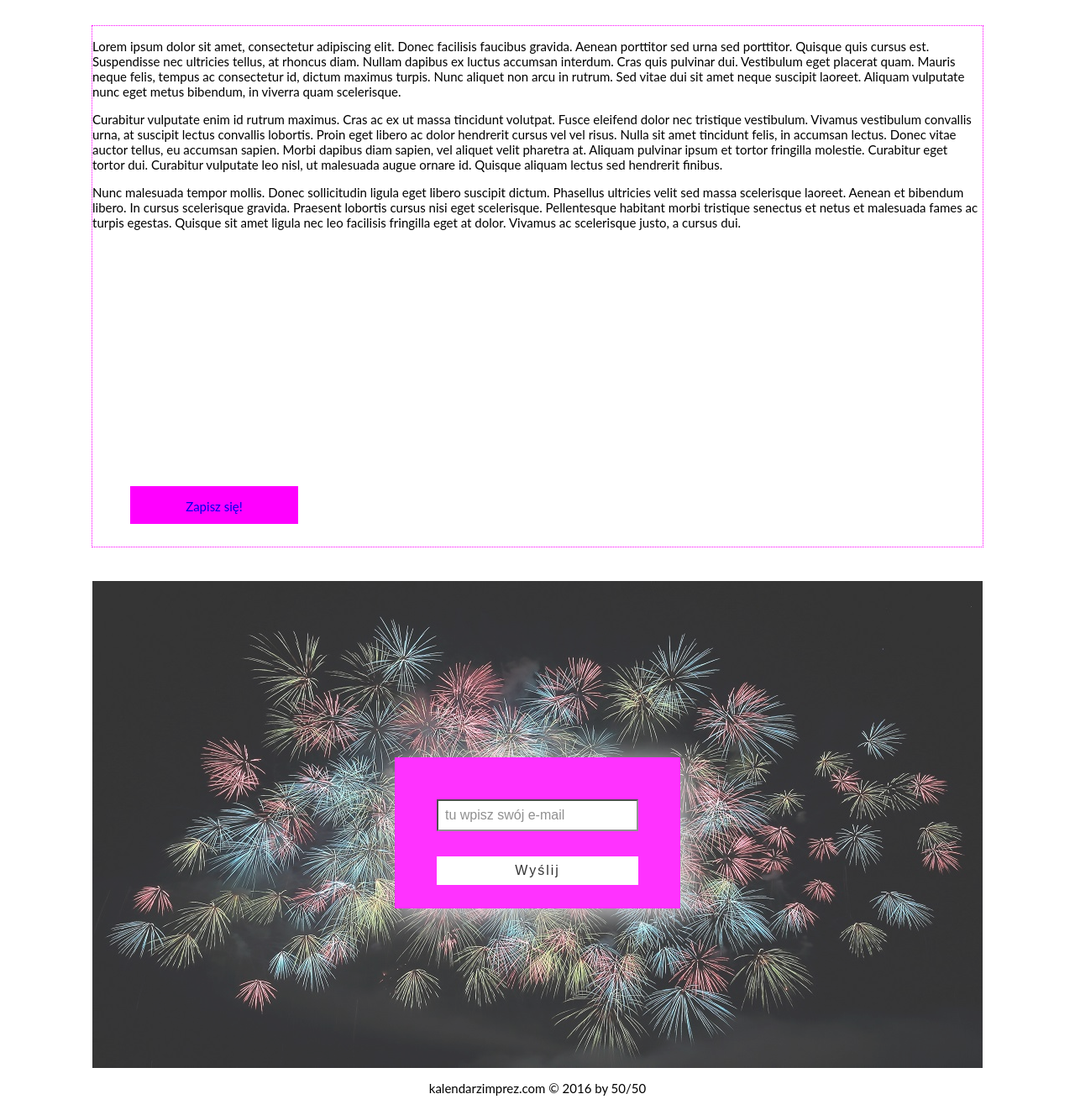
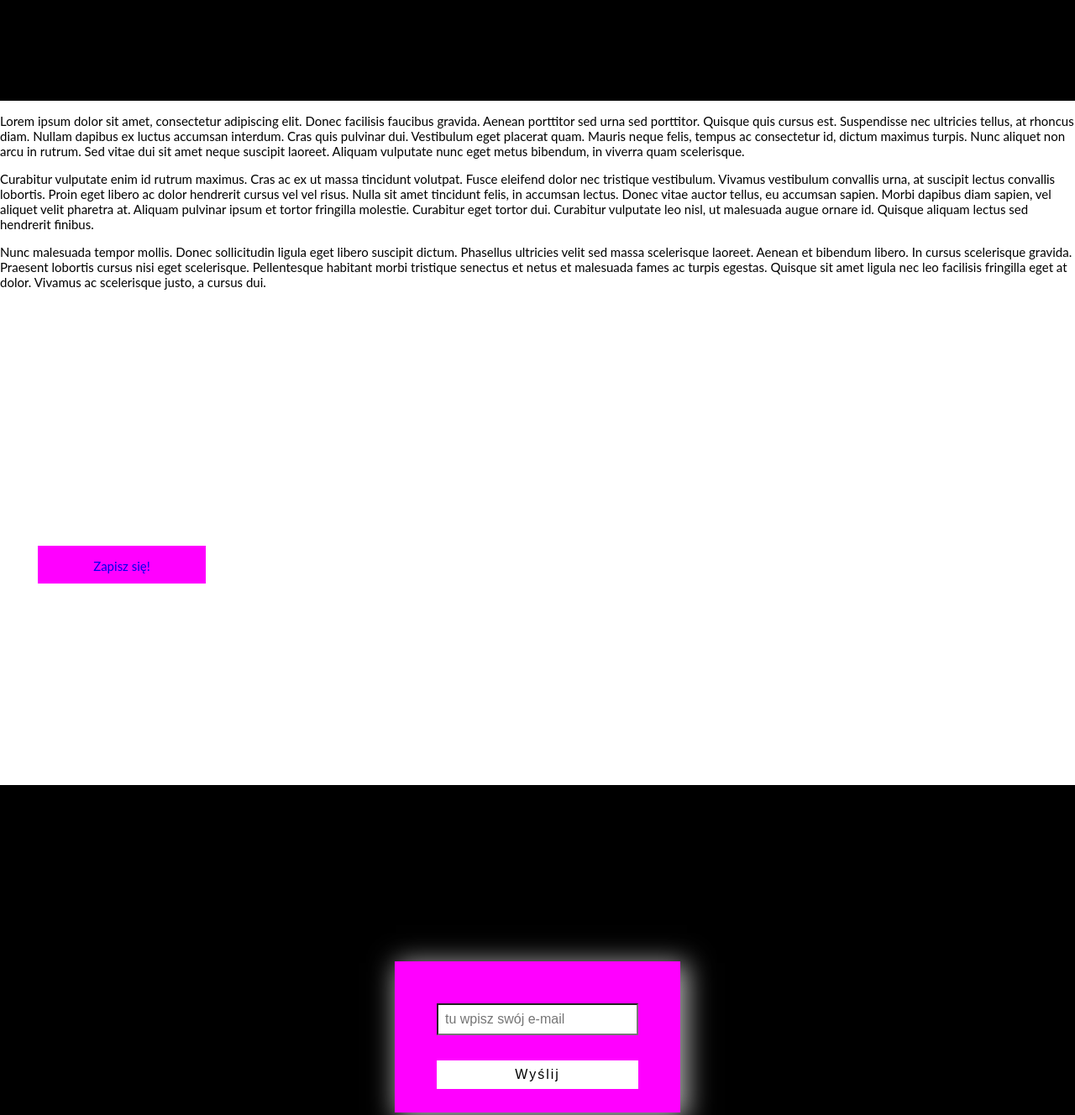
Before and after one commit to infoshareacademy/jfdd3-events, a plain HTML site: page index.html in a window 1280 px wide. Shown: the part 720-2048 px from the top of the page at 84% size. Drawn offline with Linux system fonts and the light colour scheme.

Commit message:
nowy początek - 16.05 cz2

```diff
--- a/index.html
+++ b/index.html
@@ -3,16 +3,14 @@
 <head>
     <meta charset="UTF-8">
     <title>Landing Page Event</title>
+    <link rel="stylesheet" href="css_reset.css">
     <link rel="stylesheet" href="style-zajawka.css">
     <link rel="stylesheet" href="style-oferta.css">
     <link rel="stylesheet" href="style-zapisz-sie.css">
     <link rel="stylesheet" href="style-nawigacja.css">
 </head>
 <body>
-<header>
-    <div class="logo">kalendarz imprez</div>
 
-</header>
 <nav>
     <ol>
 
--- /dev/null
+++ b/reset_css.css
@@ -0,0 +1,48 @@
+/* http://meyerweb.com/eric/tools/css/reset/
+   v2.0 | 20110126
+   License: none (public domain)
+*/
+
+html, body, div, span, applet, object, iframe,
+h1, h2, h3, h4, h5, h6, p, blockquote, pre,
+a, abbr, acronym, address, big, cite, code,
+del, dfn, em, img, ins, kbd, q, s, samp,
+small, strike, strong, sub, sup, tt, var,
+b, u, i, center,
+dl, dt, dd, ol, ul, li,
+fieldset, form, label, legend,
+table, caption, tbody, tfoot, thead, tr, th, td,
+article, aside, canvas, details, embed,
+figure, figcaption, footer, header, hgroup,
+menu, nav, output, ruby, section, summary,
+time, mark, audio, video {
+    margin: 0;
+    padding: 0;
+    border: 0;
+    font-size: 100%;
+    font: inherit;
+    vertical-align: baseline;
+}
+/* HTML5 display-role reset for older browsers */
+article, aside, details, figcaption, figure,
+footer, header, hgroup, menu, nav, section {
+    display: block;
+}
+body {
+    line-height: 1;
+}
+ol, ul {
+    list-style: none;
+}
+blockquote, q {
+    quotes: none;
+}
+blockquote:before, blockquote:after,
+q:before, q:after {
+    content: '';
+    content: none;
+}
+table {
+    border-collapse: collapse;
+    border-spacing: 0;
+}
--- a/style-nawigacja.css
+++ b/style-nawigacja.css
@@ -9,8 +9,8 @@ body
 
 main
 {
-    width: 1100px;
-    padding: 20px;
+    width: 100%;
+    padding: 0;
     background-color: transparent;
     margin-right: auto;
     margin-left: auto;
--- a/style-oferta.css
+++ b/style-oferta.css
@@ -1,15 +1,13 @@
 #oferta
 {
-    width: 1060px;
-    position: relative;
-    border: dotted 1px;
-    border-color: magenta;
-    top: 40px;
+    background-color: white;
+    width: 100vw;
+    height: 100vh;
     margin-left: auto;
     margin-right: auto;
-    min-height: 620px;
+
 }
-.oferta
+/*.oferta
 {
     position: relative;
 }
@@ -28,4 +26,4 @@
     border: 5px solid red;
     width: 500px;
     float: left;
-}
+}*/
--- a/style-zajawka.css
+++ b/style-zajawka.css
@@ -1,22 +1,22 @@
 #zajawka
 {
-    background-image: url(images/001.jpg);
+    /*background-image: url(images/001.jpg);*/
+    background-color: black;
     position: relative;
-    width: 1060px;
+    width: 100vw;
+    height: 100vh;
     margin-left: auto;
     margin-right: auto;
-    min-height: 580px;
-    background-color: transparent;
-    background-repeat: no-repeat;
 }
-header
+/*header
 {
     width: 100%;
     background-color: transparent;
     padding: 10px 0;
     margin: 0;
-}
+}*/
 
+/*
 .logo
 {
     font-family: 'Arial', sans-serif;
@@ -29,4 +29,4 @@ header
     margin-right: auto;
     margin-left: auto;
     text-align: center;
-}
+}*/
--- a/style-zapisz-sie.css
+++ b/style-zapisz-sie.css
@@ -1,13 +1,12 @@
 #zapisz
 {
-    background-image: url(images/004.jpg);
-    opacity: 0.8;
-    width: 1060px;
+    /*background-image: url(images/001.jpg);*/
+    background-color: black;
     position: relative;
-    top: 80px;
+    width: 100vw;
+    height: 100vh;
     margin-left: auto;
     margin-right: auto;
-    min-height: 580px;
 }
 
 .form1
@@ -51,7 +50,6 @@ input[type="submit"]
     width: 240px;
     background-color: white;
     font-size: 16px;
-    font: bold;
     padding: 8px 10px;
     border: none;
     letter-spacing: 2px;
```
